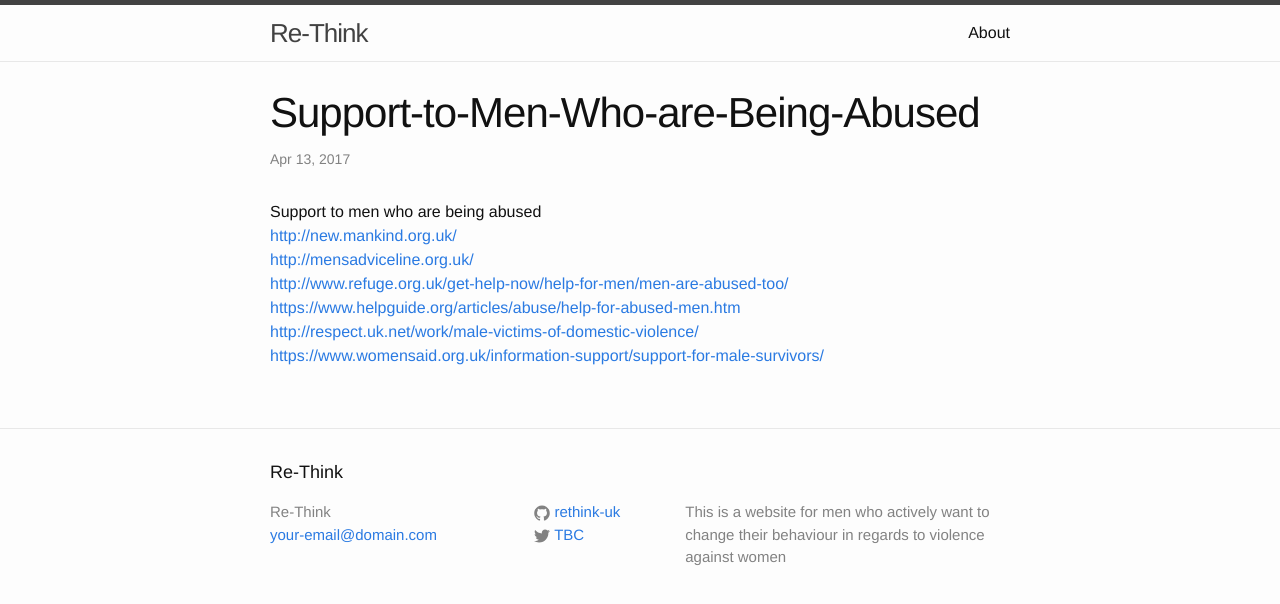
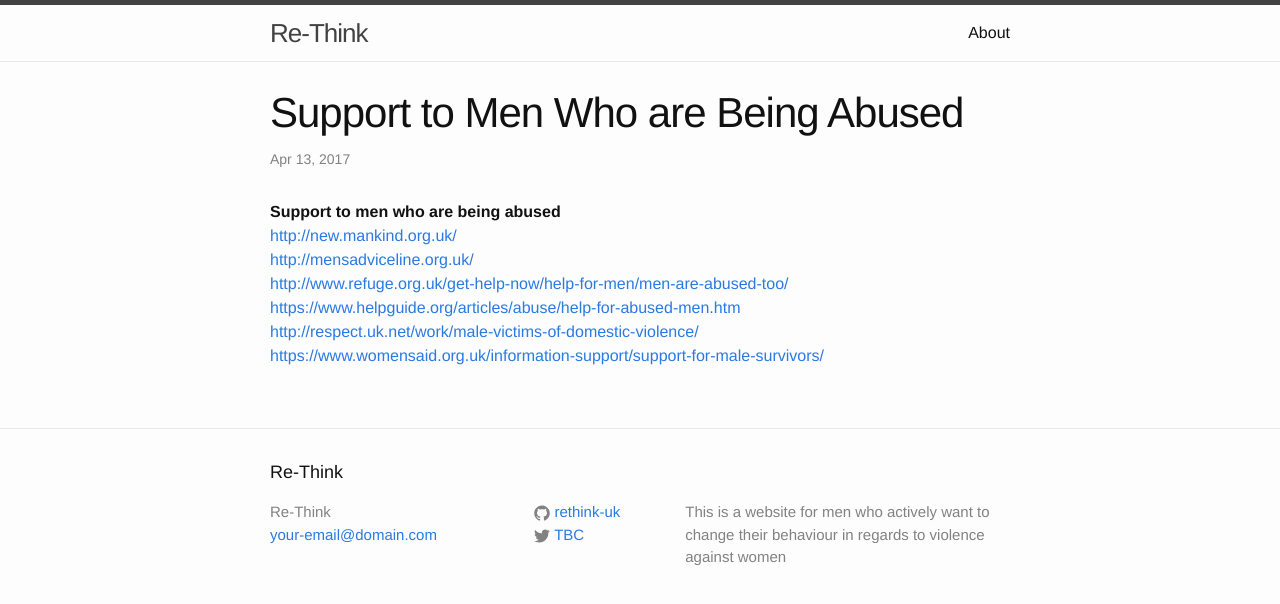
Before and after one commit to rethink-uk/rethink-uk.github.io, a Jekyll site: the page built from _posts/2017-04-13-Support-to-Men-Who-are-Being-Abused.markdown, in a window 1280 px wide. Shown: the top 604 px of the page. Built offline with Jekyll 4.4.1, drawn with Linux system fonts in a browser that asks for light colours.

```diff
--- a/_posts/2017-04-13-Support-to-Men-Who-are-Being-Abused.markdown
+++ b/_posts/2017-04-13-Support-to-Men-Who-are-Being-Abused.markdown
@@ -1,11 +1,11 @@
 ---
 layout: post
-title:  "Support-to-Men-Who-are-Being-Abused"
+title:  "Support to Men Who are Being Abused"
 date:   2017-04-13 09:41:03 +0000
 categories: Website Content
 ---
 
-Support to men who are being abused<br />
+<strong>Support to men who are being abused</strong><br />
 <a href="http://new.mankind.org.uk/ ">http://new.mankind.org.uk/ </a><br />
 <a href="http://mensadviceline.org.uk/ ">http://mensadviceline.org.uk/ </a><br />
 <a href="http://www.refuge.org.uk/get-help-now/help-for-men/men-are-abused-too/">http://www.refuge.org.uk/get-help-now/help-for-men/men-are-abused-too/</a><br />
```
